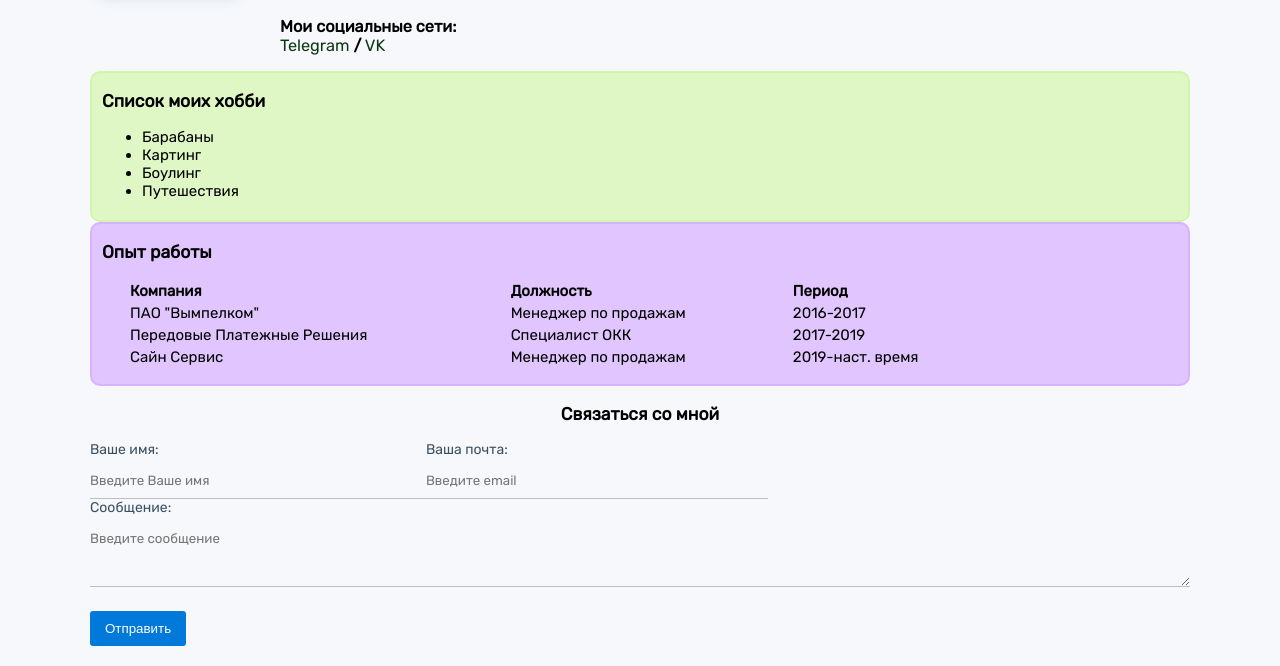
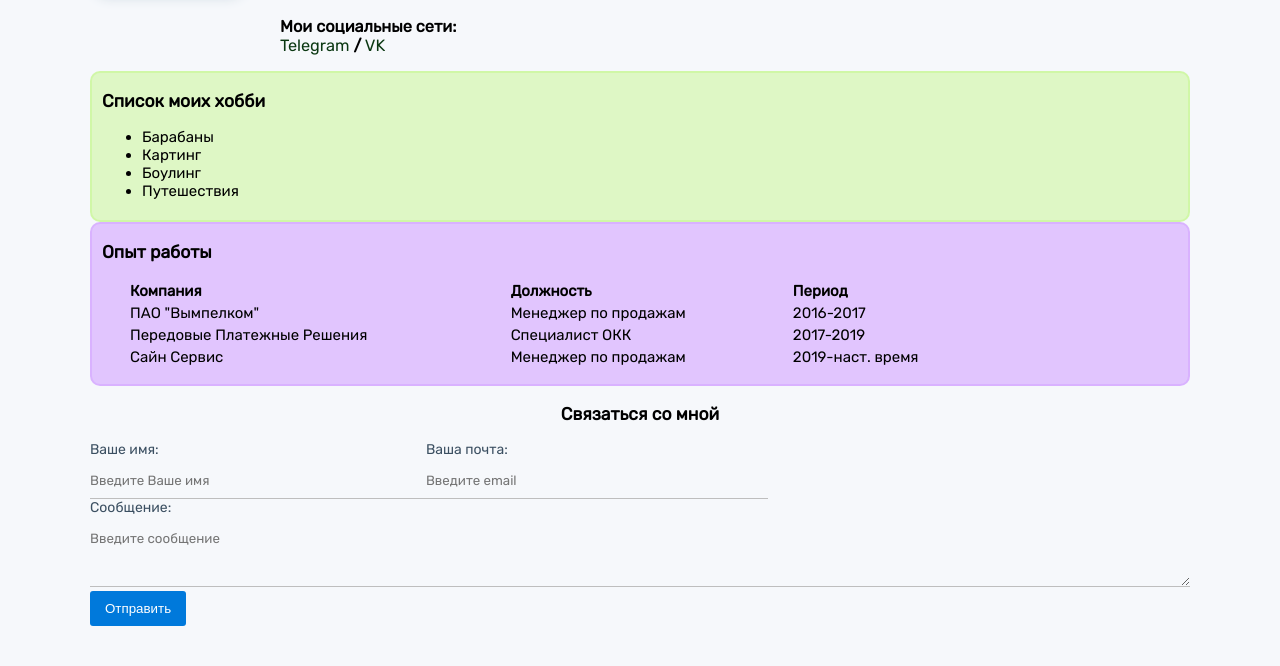
Before and after one commit to h2o33/resume, a plain HTML site: page index.html in a window 1280 px wide. Shown: the part 151-817 px from the top of the page. Drawn offline with Linux system fonts and the light colour scheme.

Commit message:
Update css_style.css

```diff
--- a/css_style.css
+++ b/css_style.css
@@ -16,7 +16,7 @@ body {
 .container{
     max-width: 1100px;
     margin:auto;
-    margin-bottom: 20px;
+    margin-bottom: 5px;
 }
 
 /* Расстояние между линиями*/
@@ -95,7 +95,6 @@ a:active{
     color: white;
     border: none;
     border-radius: 3px;
-    margin-top: 20px;
 
 }
 
```
